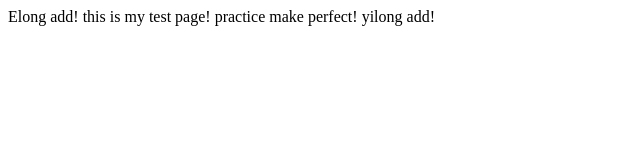
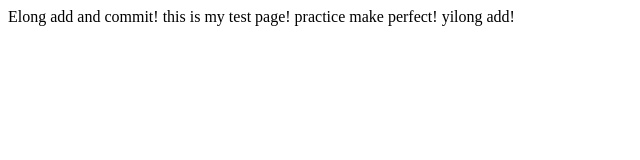
Before and after one commit to ElongHu/git_learning_Elong, a plain HTML site: page index.html in a window 1280 px wide. Shown: the whole page, without its empty margins (0-640 px from the left). Drawn offline with Linux system fonts and the light colour scheme.

Commit message:
elong new commit!

```diff
--- a/index.html
+++ b/index.html
@@ -1,6 +1,6 @@
 <html>
 	<body>
-	Elong add!
+	Elong add and commit!
 	this is my test page!
 	practice make perfect!
 	yilong add!
```
